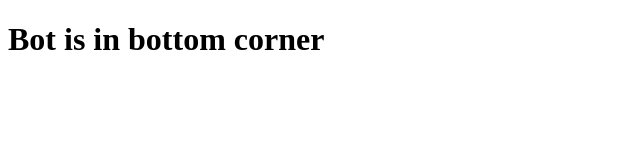
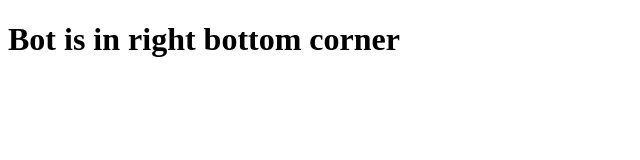
Before and after one commit to krupalvachhani/bot, a plain HTML site: page index.html in a window 1280 px wide. Shown: the whole page, without its empty margins (0-640 px from the left). Drawn offline with Linux system fonts and the light colour scheme.

Commit message:
first commit

```diff
--- a/index.html
+++ b/index.html
@@ -6,7 +6,7 @@
     <title>Document</title>
 </head>
 <body>
-    <h1>Bot is in bottom corner</h1>
+    <h1>Bot is in right  bottom corner</h1>
     <script>
         window.watsonAssistantChatOptions = {
           integrationID: "dbab9c12-e3ad-47ef-ae69-9658d3fd302c", // The ID of this integration.
```
